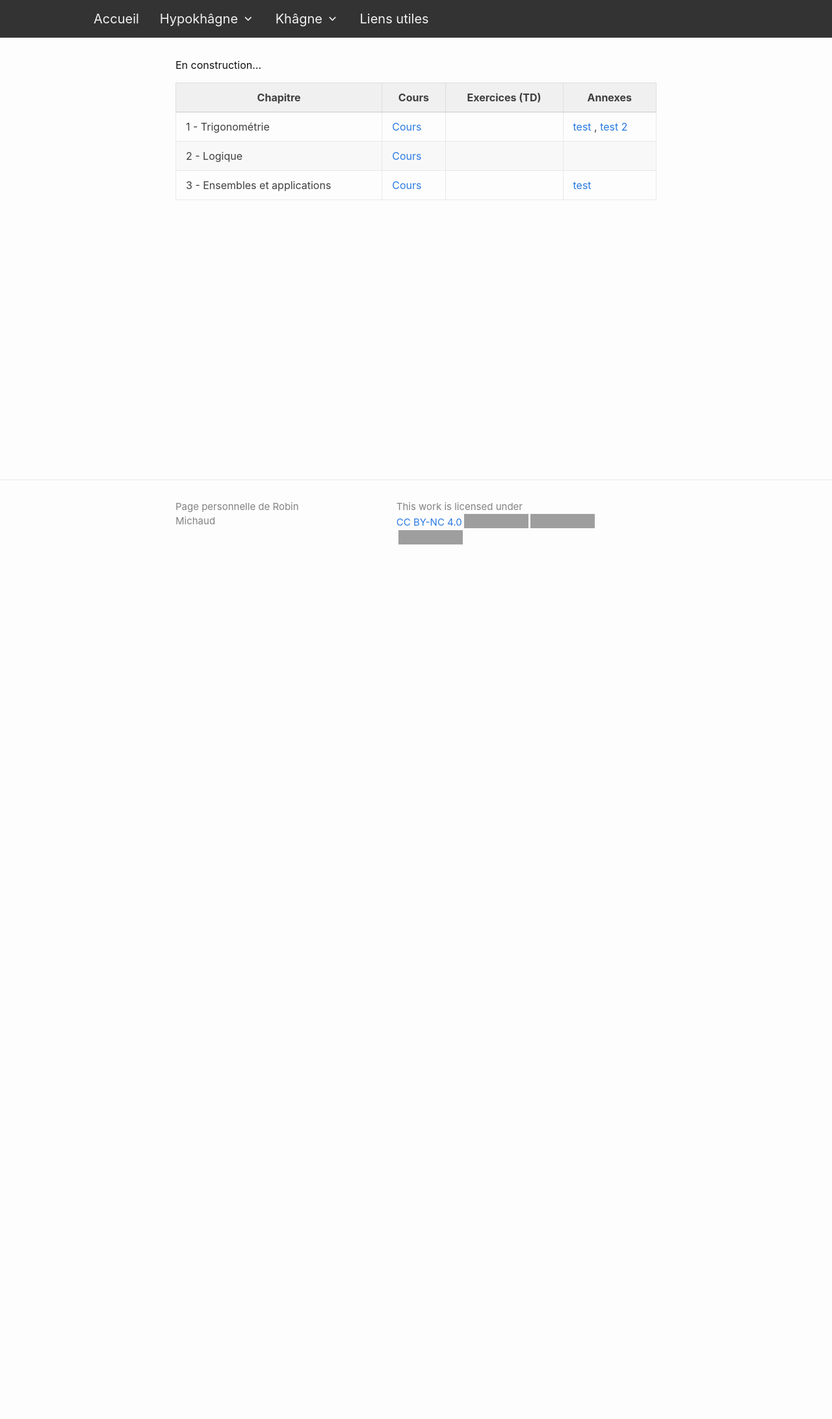
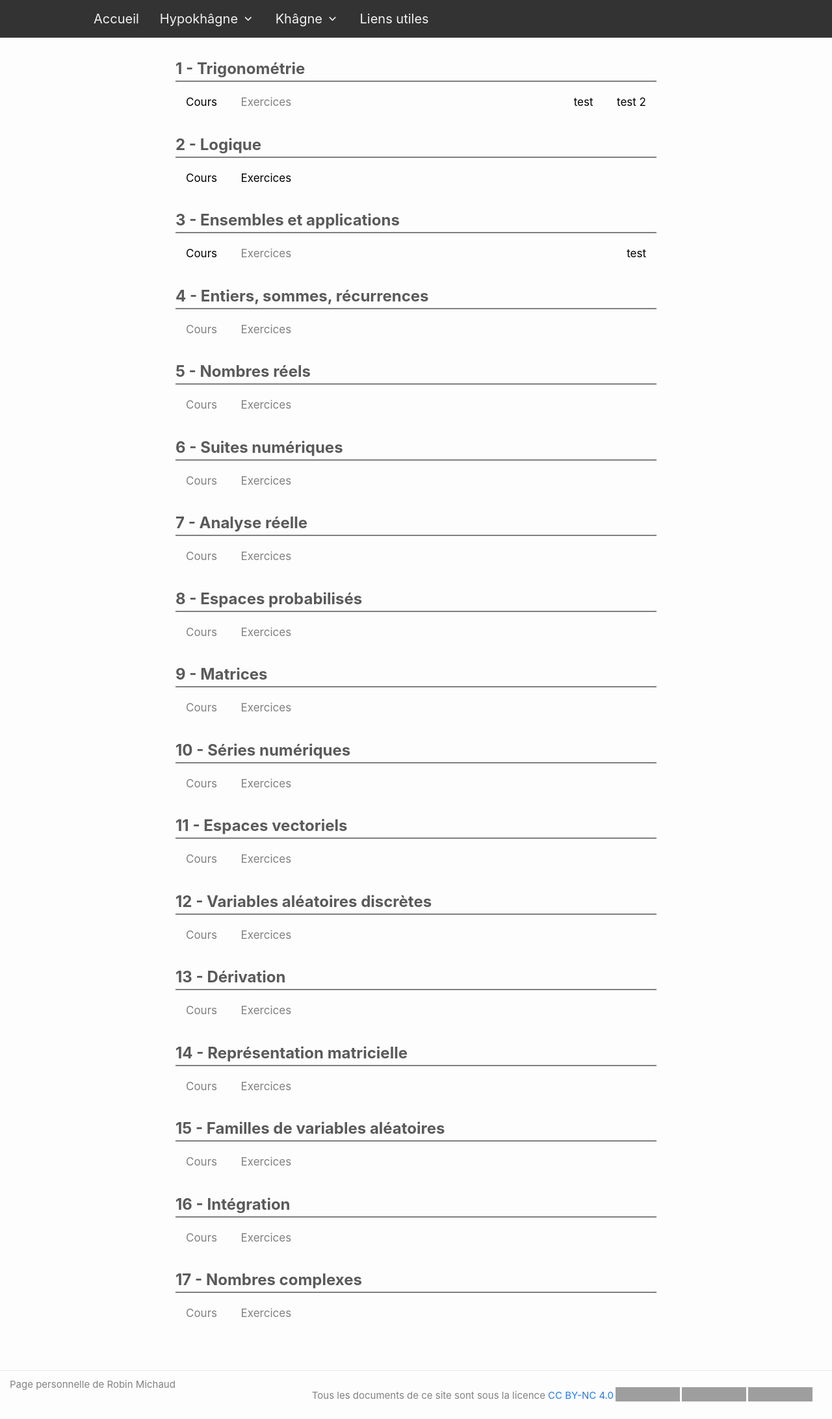
Before and after one commit to michaudmaths/michaudmaths.github.io, a Jekyll site: the page built from menu/cours.markdown, in a window 1280 px wide. Shown: the whole page at 65% size. Built offline with Jekyll 4.4.1, drawn with Linux system fonts in a browser that asks for light colours; nearby versions of some CDN libraries; before the commit the page ends 900 px from its top, so only the background shows below that; grey boxes are pictures that could not be loaded.

Commit message:
modification mise en page cours et td

```diff
--- a/_data/files.yml
+++ b/_data/files.yml
@@ -15,7 +15,7 @@ chapitres_hk:
 
   - title : Logique
     cours : '2.Logique'
-    exercices :
+    exercices : '2.exercices_logique.pdf'
     annexes :
 
   - title : Ensembles et applications
@@ -24,6 +24,76 @@ chapitres_hk:
     annexes :
       - name : test
         path : 'test.pdf'
+
+  - title : Entiers, sommes, récurrences
+    cours :
+    exercices :
+    annexes :
+
+  - title : Nombres réels
+    cours :
+    exercices :
+    annexes :
+
+  - title : Suites numériques
+    cours :
+    exercices :
+    annexes :
+
+  - title : Analyse réelle
+    cours :
+    exercices :
+    annexes :
+
+  - title : Espaces probabilisés
+    cours :
+    exercices :
+    annexes :
+
+  - title : Matrices
+    cours :
+    exercices :
+    annexes :
+
+  - title : Séries numériques
+    cours :
+    exercices :
+    annexes :
+
+  - title : Espaces vectoriels
+    cours :
+    exercices :
+    annexes :
+
+  - title : Variables aléatoires discrètes
+    cours :
+    exercices :
+    annexes :
+
+  - title : Dérivation
+    cours :
+    exercices :
+    annexes :
+
+  - title : Représentation matricielle
+    cours :
+    exercices :
+    annexes :
+
+  - title : Familles de variables aléatoires
+    cours :
+    exercices :
+    annexes :
+
+  - title : Intégration
+    cours :
+    exercices :
+    annexes :
+
+  - title : Nombres complexes
+    cours :
+    exercices :
+    annexes :
 
 kholles_hk :
   - num : 1
--- a/_includes/footer.html
+++ b/_includes/footer.html
@@ -1,7 +1,7 @@
 <footer class="site-footer h-card">
   <data class="u-url" href="{{ "/" | relative_url }}"></data>
 
-  <div class="wrapper">
+  <!-- <div class="wrapper"> -->
     <div class="footer-col-wrapper">
       <div class="footer-col footer-col-1">
         <ul class="contact-list">
@@ -23,11 +23,11 @@
       </div>
 
       <div class="footer-col footer-col-3">
-      <p xmlns:cc="http://creativecommons.org/ns#" >This work is licensed under <a href="https://creativecommons.org/licenses/by-nc/4.0/?ref=chooser-v1" target="_blank" rel="license noopener noreferrer" style="display:inline-block;">CC BY-NC 4.0<img style="height:22px!important;margin-left:3px;vertical-align:text-bottom;" src="https://mirrors.creativecommons.org/presskit/icons/cc.svg?ref=chooser-v1" alt=""><img style="height:22px!important;margin-left:3px;vertical-align:text-bottom;" src="https://mirrors.creativecommons.org/presskit/icons/by.svg?ref=chooser-v1" alt=""><img style="height:22px!important;margin-left:3px;vertical-align:text-bottom;" src="https://mirrors.creativecommons.org/presskit/icons/nc.svg?ref=chooser-v1" alt=""></a></p>
+      <p xmlns:cc="http://creativecommons.org/ns#" >Tous les documents de ce site sont sous la licence <a href="https://creativecommons.org/licenses/by-nc/4.0/?ref=chooser-v1" target="_blank" rel="license noopener noreferrer" style="display:inline-block;">CC BY-NC 4.0<img style="height:22px!important;margin-left:3px;vertical-align:text-bottom;" src="https://mirrors.creativecommons.org/presskit/icons/cc.svg?ref=chooser-v1" alt=""><img style="height:22px!important;margin-left:3px;vertical-align:text-bottom;" src="https://mirrors.creativecommons.org/presskit/icons/by.svg?ref=chooser-v1" alt=""><img style="height:22px!important;margin-left:3px;vertical-align:text-bottom;" src="https://mirrors.creativecommons.org/presskit/icons/nc.svg?ref=chooser-v1" alt=""></a></p>
       </div>
 
     </div>
 
-  </div>
+  <!-- </div> -->
 
 </footer>
--- a/_sass/minima.scss
+++ b/_sass/minima.scss
@@ -47,6 +47,6 @@ $on-laptop:        800px !default;
 @import
   "minima/base",
   "minima/layout",
-  "minima/grid_display",
+  "minima/chapters",
   "minima/syntax-highlighting"
 ;
--- /dev/null
+++ b/_sass/minima/_chapters.scss
@@ -0,0 +1,54 @@
+.chapter {
+  width:100%;
+  display:block;
+  margin-bottom : 20px;
+}
+
+
+.link-container {
+  width:100%;
+  display:block;
+  overflow:hidden;
+}
+
+.chapter>h1 {
+  color : rgb(90, 90, 90);
+  width:100%;
+  margin-bottom:5px;
+  border-bottom: solid 2px ;
+  border-color : gray;
+  position:relative;
+  display:block;
+  font-weight : bold ;
+}
+
+.chapter a, .chapter .link-placeholder {
+  text-decoration:none;
+  position : relative;
+  display : inline-block;
+  text-align: center;
+  font-size: 17px;
+  margin:14px 16px;
+}
+
+.chapter a {
+  color:black;
+}
+
+.chapter a:hover{
+  color: $text-color;
+  text-decoration: underline;
+}
+
+.chapter .link-placeholder {
+  color: gray;
+}
+
+.chapter .cours-exo {
+  float : left;
+}
+
+
+.chapter .annexes {
+  float : right;
+}
--- a/_sass/minima/_layout.scss
+++ b/_sass/minima/_layout.scss
@@ -6,6 +6,7 @@
   position: relative;
   background-color: #333;
   overflow: visible;
+  z-index:1;
 }
 
 
@@ -17,6 +18,7 @@
   height:inherit;
   padding-left:10vw;
   background-color: inherit;
+  z-index:1;
 }
 
 .nav-toggle {
@@ -24,6 +26,11 @@
   right:10px;
   width: 32px;
   height: 32px;
+  z-index:1;
+}
+
+.nav-toggle i {
+  font-size:20px;
 }
 
 .nav-display, .nav-close{
@@ -278,12 +285,11 @@
  */
 .site-footer {
   border-top: 1px solid $grey-color-light;
-  padding: $spacing-unit 0;
+  padding:10px;
 }
 
 .footer-heading {
   @include relative-font-size(1.125);
-  margin-bottom: $spacing-unit / 2;
 }
 
 .contact-list,
@@ -301,13 +307,13 @@
 
 .footer-col {
   float: left;
-  margin-bottom: $spacing-unit / 2;
   padding-left: $spacing-unit / 2;
 }
 
 .footer-col-1 {
   width: -webkit-calc(35% - (#{$spacing-unit} / 2));
   width:         calc(35% - (#{$spacing-unit} / 2));
+  padding-left:20px;
 }
 
 .footer-col-2 {
@@ -316,8 +322,8 @@
 }
 
 .footer-col-3 {
-  width: -webkit-calc(55% - (#{$spacing-unit} / 2));
-  width:         calc(55% - (#{$spacing-unit} / 2));
+  float:right;
+  padding-right : 20px;
 }
 
 @include media-query($on-laptop) {
--- a/index.markdown
+++ b/index.markdown
@@ -5,4 +5,4 @@
 layout: home
 ---
 
-Bienvenue sur la page de Robin Michaud, professeur de mathématiques en Hypokhâgne et Khâgne BL (filière lettre et sciences sociales) au lycée Sainte-Marie de Neuilly. Vous trouverez ici mes principaux documents de cours, fiches d'exercices et programmes de khôlles.
+Bienvenue sur la page de Robin Michaud, professeur de mathématiques en Hypokhâgne et Khâgne BL (filière lettre et sciences sociales) au lycée Sainte-Marie de Neuilly. Vous trouverez ici les principaux documents de cours, fiches d'exercices et programmes de khôlles.
--- a/menu/cours.markdown
+++ b/menu/cours.markdown
@@ -3,9 +3,6 @@ layout: page
 title: Cours & TD (Hypokhâgne)
 permalink: /cours/
 ---
-
-
-En construction...
 
 
 {% assign cours_folder = site.data.files.cours_folder %}
@@ -14,53 +11,40 @@ En construction...
 
 
 {% assign chapitre_counter = 1 %}
-<div class="container">
-<table>
-	<thead>
-		<tr>
-			<th>Chapitre </th>
-			<th>Cours</th>
-			<th>Exercices (TD)</th>
-			<th>Annexes </th>
-		</tr>
-	</thead>
-	<tbody>
-		{% for chapter in site.data.files.chapitres_hk %}
-			<tr>
-				<td class="chapter-title">{{chapitre_counter}} - {{chapter.title}}</td>
-				<td>
-					{% if chapter.cours %}
-						<a href="{{cours_folder}}/{{chapter.cours}}.pdf">
-							Cours
-						</a>
-					{% endif%}
-				</td>
-				<td>
-					{% if chapter.exercices %}
-						<a href="{{exercices_folder}}/{{chapter.exercices}}.pdf">
-							Exercices
-						</a>
-					{% endif %}
-				</td>
-				<td>
-					{% if chapter.annexes %}
-						{% assign annexes_length = chapter.annexes | size %}
-						{% for annexe in chapter.annexes %}
-							<a href="{{annexes_folder}}/{{annexe.path}}.pdf">
-								{{annexe.name}}
-							</a>
-							{% if annexes_length > 1  and forloop.index < annexes_length %}
-								<span> ,</span>
-							{% endif %}
-						{% endfor %}
-					{% endif %}
-				</td>
-			</tr>
-		{% assign chapitre_counter = chapitre_counter | plus:1 %}
+{% for chapter in site.data.files.chapitres_hk %}
+<div class="chapter">
+	<h1 class="chapter-title">{{chapitre_counter}} - {{chapter.title}}</h1>
+	<div class="link-container">
+	<div class="cours-exo">
+	{% if chapter.cours %}
+		<a href="{{cours_folder}}/{{chapter.cours}}.pdf">
+			Cours
+		</a>
+	{% else %}
+		<div class="link-placeholder"> Cours </div>
+	{% endif%}
+	{% if chapter.exercices %}
+		<a href="{{exercices_folder}}/{{chapter.exercices}}.pdf">
+			Exercices
+		</a>
+	{% else %}
+		<div class="link-placeholder"> Exercices</div>
+	{% endif %}
+	</div>
+	<div class="annexes">
+	{% if chapter.annexes %}
+		{% assign annexes_length = chapter.annexes | size %}
+		{% for annexe in chapter.annexes %}
+			<a href="{{annexes_folder}}/{{annexe.path}}.pdf">
+				{{annexe.name}}
+			</a>
 		{% endfor %}
-	</tbody>
-</table>
+	{% endif %}
+	</div>
+	</div>
 </div>
+{% assign chapitre_counter = chapitre_counter | plus:1 %}
+{% endfor %}
 
 
 <!-- {% assign cours_counter = 1 %}
```
